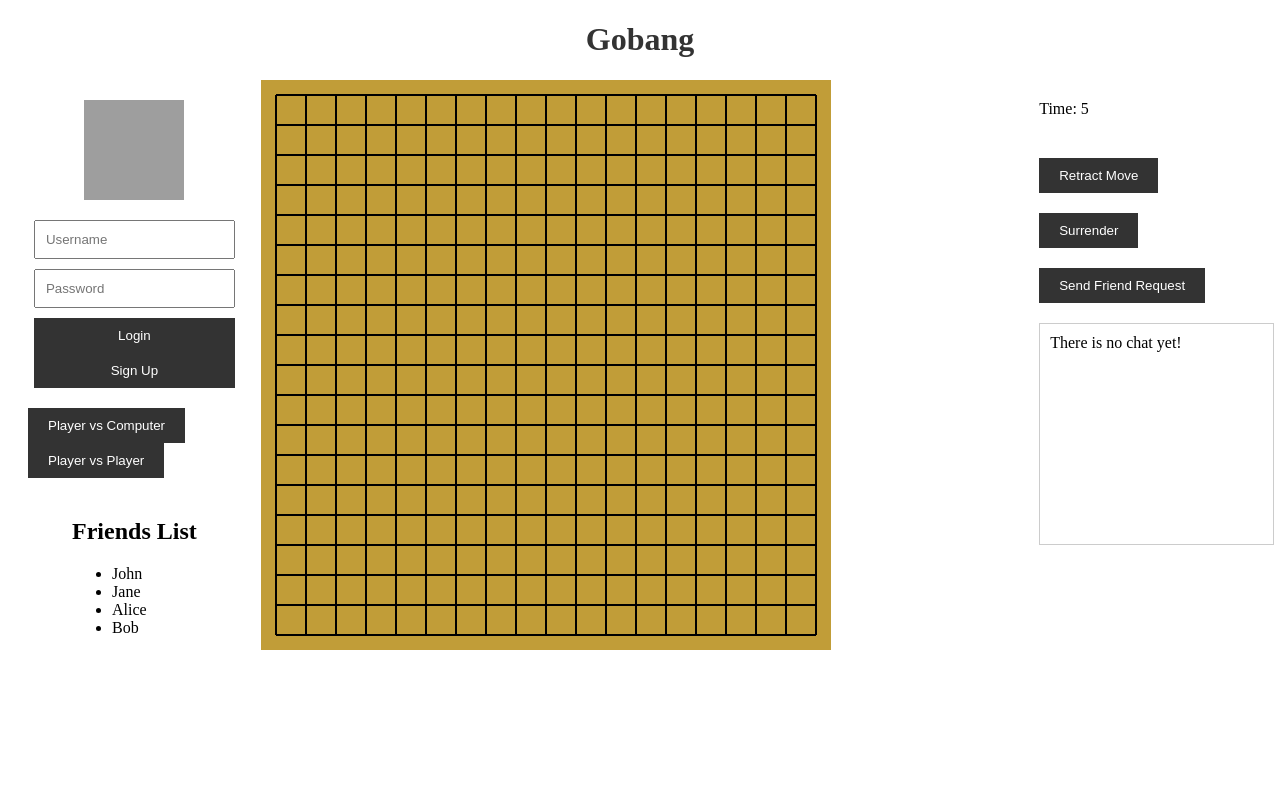
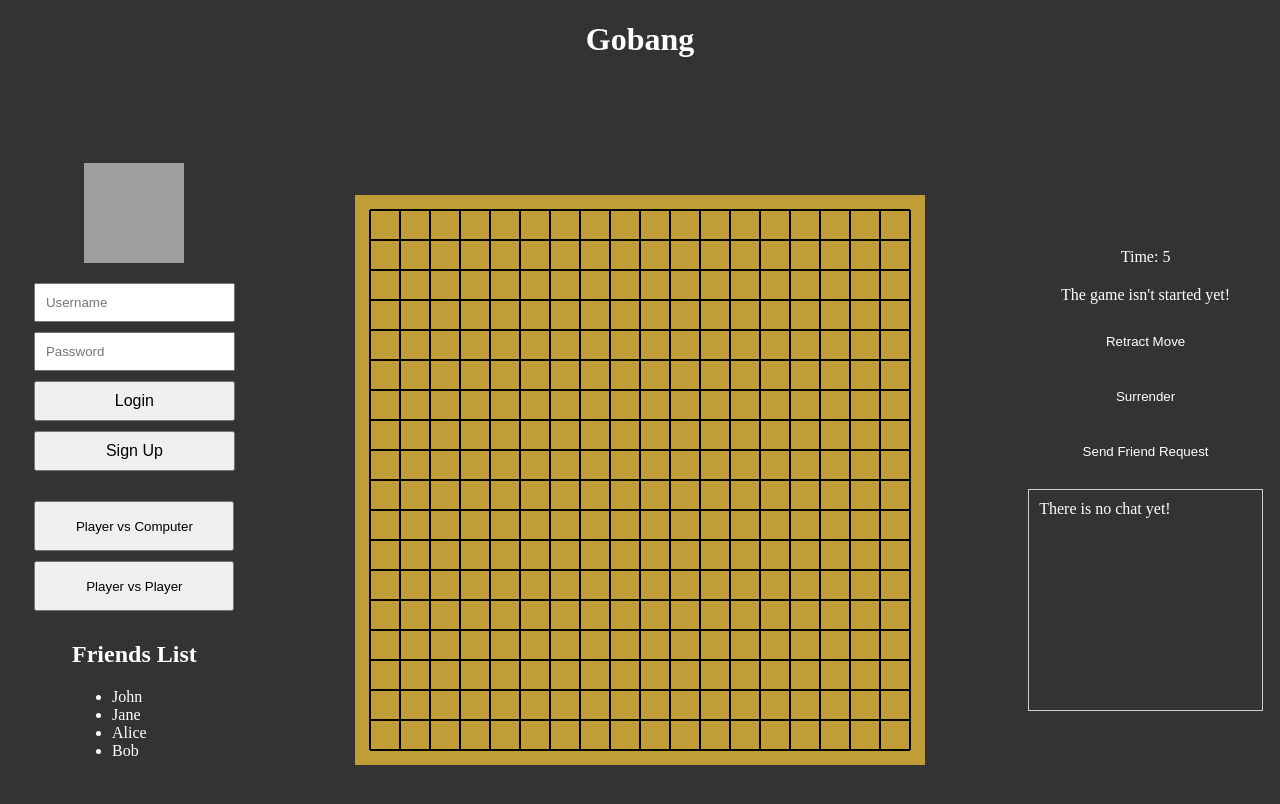
Before and after one commit to WaiSham/CSCI3100_GoBang, a React (Create React App) app in the folder csciproj/: page / in a window 1280 px wide. Shown: the top 804 px of the page. Built offline with nearby package versions, Linux system fonts and the light colour scheme; grey boxes are pictures that could not be loaded.

Commit message:
background colour swapped and UI layout adjusted

```diff
--- a/csciproj/src/App.jsx
+++ b/csciproj/src/App.jsx
@@ -3,7 +3,7 @@ import React, {useState, useEffect} from "react";
 import useBoard from "./useBoard";
 import Chess from "./Chess";
 
-import {Title, LeftColumn, Logo, LoginSection, SignupButton, UsernameInput, PasswordInput, LoginButton, GameModeSelection, GameModeButton, FriendsList, Wrapper, ChessContainer, Checkerboard, Row, WinnerModal, ModalInner, RightColumn, Timer, GameInfo, GameControlButton, ChatBox, ChatMessages, ChatInput, ChatButton} from "./Style";
+import {GlobalStyles, Title, LeftColumn, Logo, LoginSection, SignupButton, UsernameInput, PasswordInput, LoginButton, GameModeSelection, GameModeButton, FriendsList, Wrapper, CenterColumn, ChessContainer, Checkerboard, Row, WinnerModal, ModalInner, RightColumn, Timer, GameInfo, GameControlButton, ChatBox, ChatMessages, ChatInput, ChatButton} from "./Style";
 
 export default function App() {
   const { board, wineer, handleChessClick } = useBoard();
@@ -76,6 +76,7 @@ export default function App() {
 
   return (
     <div>
+      <GlobalStyles />
       <Title>Gobang</Title>
       {/* {wineer && (
         <WinnerModal>
@@ -125,6 +126,8 @@ export default function App() {
         </FriendsList>
       </LeftColumn>
 
+      <CenterColumn>
+        <ChessContainer>
         <Checkerboard>
           {board.map((row, rowIndex) => {
             return (
@@ -144,13 +147,15 @@ export default function App() {
             );
           })}
         </Checkerboard>
+        </ChessContainer>
+      </CenterColumn>
 
       <RightColumn>
       <Timer>
       Time: {timer}
       </Timer>
       <GameInfo>
-      {gameInfo}
+          The game isn't started yet!
       </GameInfo>
       <GameControlButton onClick={handleRetractMove}>
         Retract Move
--- a/csciproj/src/Style.jsx
+++ b/csciproj/src/Style.jsx
@@ -1,9 +1,18 @@
-import styled from "styled-components";
+//import styled components from react js
+import styled, { createGlobalStyle } from "styled-components";
+
 //style script
 
+export const GlobalStyles = createGlobalStyle`
+  body {
+    background-color: #333333;
+    color: #ffffff;
+  }
+`;
 
+// Title section ------------------------------
 export const Title = styled.h1`
-  color: #333;
+  color: #fff;
   text-align: center;
 `;
 
@@ -11,9 +20,10 @@ export const Title = styled.h1`
 export const LeftColumn = styled.div`
   display: flex;
   flex-direction: column;
-  justify-content: flex-start;
+  justify-content: center;
   align-items: center;
   padding: 20px;
+  flex: 1;
 `;
 
 export const Logo = styled.img`
@@ -39,32 +49,29 @@ export const PasswordInput = styled.input`
 `;
 
 export const LoginButton = styled.button`
-  padding: 10px 20px;
-  background-color: #333;
-  color: white;
-  border: none;
-  cursor: pointer;
+  width: 100%;
+  height: 40px;
+  font-size: 16px;
+  margin-bottom: 10px;
 `;
 
 export const SignupButton = styled.button`
-  padding: 10px 20px;
-  background-color: #333;
-  color: white;
-  border: none;
-  cursor: pointer;
+  width: 100%;
+  height: 40px;
+  font-size: 16px;
+  margin-bottom: 10px;
 `;
 
 export const GameModeSelection = styled.div`
-  margin-bottom: 20px;
+  display: flex;
+  flex-direction: column;
+  align-items: center;
 `;
 
 export const GameModeButton = styled.button`
-  padding: 10px 20px;
-  margin-right: 10px;
-  background-color: #333;
-  color: white;
-  border: none;
-  cursor: pointer;
+  width: 200px;
+  height: 50px;
+  margin-bottom: 10px;
 `;
 
 export const FriendsList = styled.div`
@@ -72,6 +79,15 @@ export const FriendsList = styled.div`
 `;
 
 // Chess board ---------------------
+export const CenterColumn = styled.div`
+  display: flex;
+  flex-direction: column;
+  justify-content: center;
+  align-items: center;
+  padding: 20px;
+  flex: 1;
+`;
+
 export const Wrapper = styled.div`
   display: grid;
   grid-template-columns: 1fr 3fr 1fr;
@@ -82,11 +98,13 @@ export const ChessContainer = styled.div`
   display: flex;
   justify-content: center;
   align-items: center;
+  margin-top: 0;
 `;
 
 export const Checkerboard = styled.div`
   display: inline-block;
-  margin-top: 0;
+  justify-content: center;
+  align-items: center;
 `;
 
 export const Row = styled.div`
@@ -119,9 +137,10 @@ export const ModalInner = styled.div`
 export const RightColumn = styled.div`
   display: flex;
   flex-direction: column;
-  justify-content: flex-start;
-  align-items: flex-start;
+  justify-content: center;
+  align-items: center;
   padding: 20px;
+  flex: 1;
 `;
 
 export const Timer = styled.div`
```
Also changed, not shown: csciproj/src/index.css (line endings or trailing spaces).
